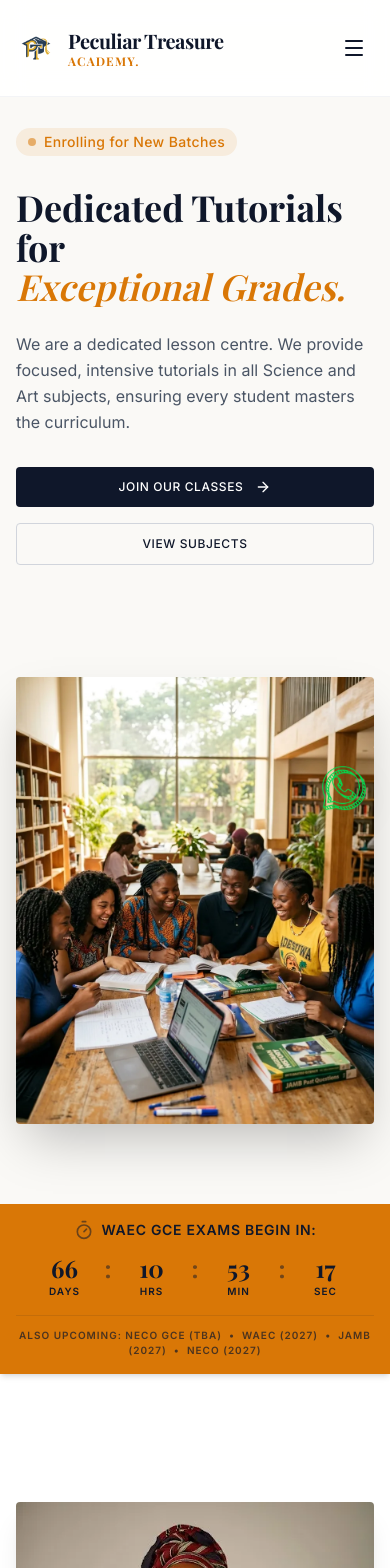
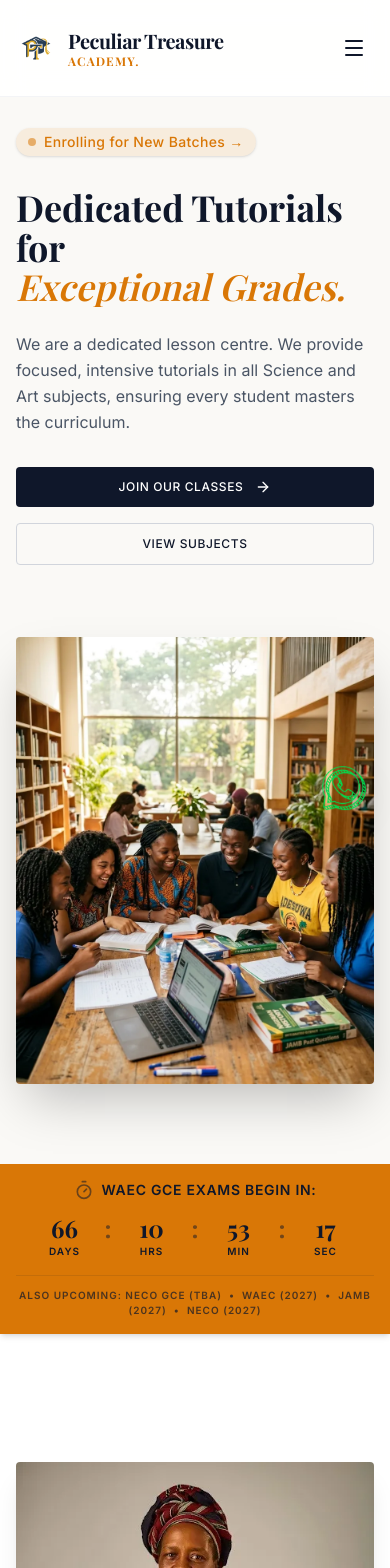
Before and after one commit to DavidDeez/peculiar_treasure_academy, a React (Vite) app: page / in a window 390 px wide. Shown: the top 1568 px of the page. Built offline with nearby package versions, Linux system fonts and the light colour scheme; a web font is replaced by a local one.

Commit message:
Enhance batch pill functionality, pull hero image closer on mobile, and reduce FAQ text sizes

```diff
--- a/src/components/FAQ.tsx
+++ b/src/components/FAQ.tsx
@@ -50,15 +50,15 @@ const FAQ: React.FC = () => {
               viewport={{ once: true }}
             >
               <button
-                className="w-full px-6 py-5 text-left flex justify-between items-center bg-[#faf9f6] hover:bg-gray-50 transition-colors"
+                className="w-full px-5 py-4 text-left flex justify-between items-center bg-[#faf9f6] hover:bg-gray-50 transition-colors"
                 onClick={() => toggleFAQ(index)}
               >
-                <span className="font-bold text-brand-dark pr-4">{faq.question}</span>
+                <span className="font-bold text-sm md:text-base text-brand-dark pr-4">{faq.question}</span>
                 <motion.div
                   animate={{ rotate: openIndex === index ? 180 : 0 }}
                   transition={{ duration: 0.3 }}
                 >
-                  <ChevronDown className="text-brand-gold w-5 h-5" />
+                  <ChevronDown className="text-brand-gold w-4 h-4 md:w-5 md:h-5" />
                 </motion.div>
               </button>
 
@@ -70,7 +70,7 @@ const FAQ: React.FC = () => {
                     exit={{ height: 0, opacity: 0 }}
                     transition={{ duration: 0.3, ease: "easeInOut" }}
                   >
-                    <div className="px-6 pb-5 pt-2 text-gray-600 text-sm leading-relaxed bg-[#faf9f6]">
+                    <div className="px-5 pb-4 pt-1 text-gray-600 text-xs md:text-sm leading-relaxed bg-[#faf9f6]">
                       {faq.answer}
                     </div>
                   </motion.div>
--- a/src/components/Hero.tsx
+++ b/src/components/Hero.tsx
@@ -44,10 +44,13 @@ const Hero: React.FC = () => {
             animate={{ opacity: 1, y: 0 }}
             transition={{ duration: 0.8 }}
           >
-            <div className="inline-flex items-center gap-2 px-3 py-1 rounded-full bg-brand-gold/10 text-brand-gold mb-8 text-sm font-medium tracking-wide hover:bg-brand-gold/20 transition-colors cursor-pointer">
-              <span className="w-2 h-2 rounded-full bg-brand-gold animate-pulse"></span>
-              Enrolling for New Batches
-            </div>
+            <a
+              href="#contact"
+              className="inline-flex items-center gap-2 px-3 py-1 rounded-full bg-brand-gold/10 text-brand-gold mb-8 text-sm font-medium tracking-wide hover:bg-brand-gold hover:text-white transition-all cursor-pointer transform hover:scale-105 shadow-sm hover:shadow-md"
+            >
+              <span className="w-2 h-2 rounded-full bg-current animate-pulse"></span>
+              Enrolling for New Batches &rarr;
+            </a>
 
             <h1 className="text-4xl md:text-6xl lg:text-5xl xl:text-7xl font-bold leading-[1.1] mb-6 md:mb-8 text-brand-dark">
               Dedicated Tutorials for <br className="hidden md:block" />
@@ -91,7 +94,7 @@ const Hero: React.FC = () => {
           </motion.div>
 
           {/* Image Layout with Parallax */}
-          <div className="relative group perspective-1000 mt-12 lg:mt-0">
+          <div className="relative group perspective-1000 mt-2 lg:mt-0">
             <motion.img
               src="/images/hero_main.webp"
               alt="Students studying in library"
```
